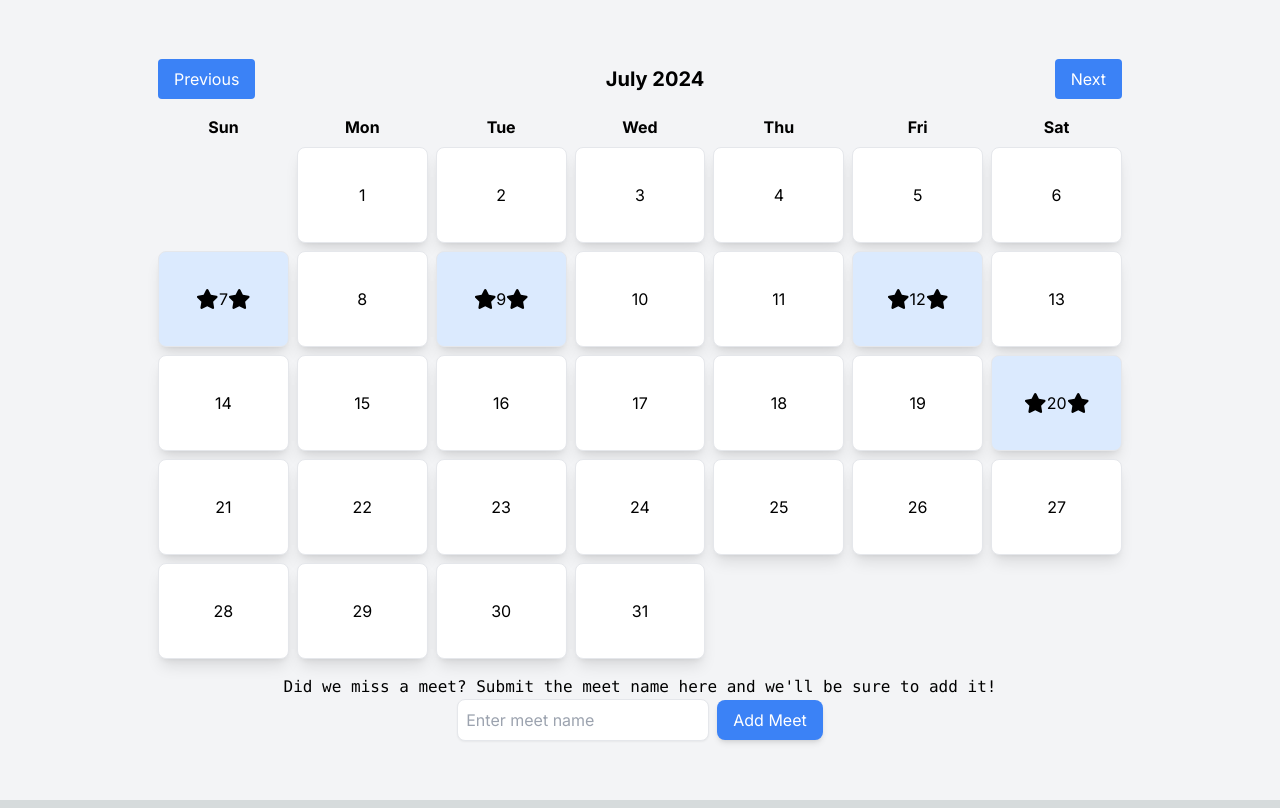
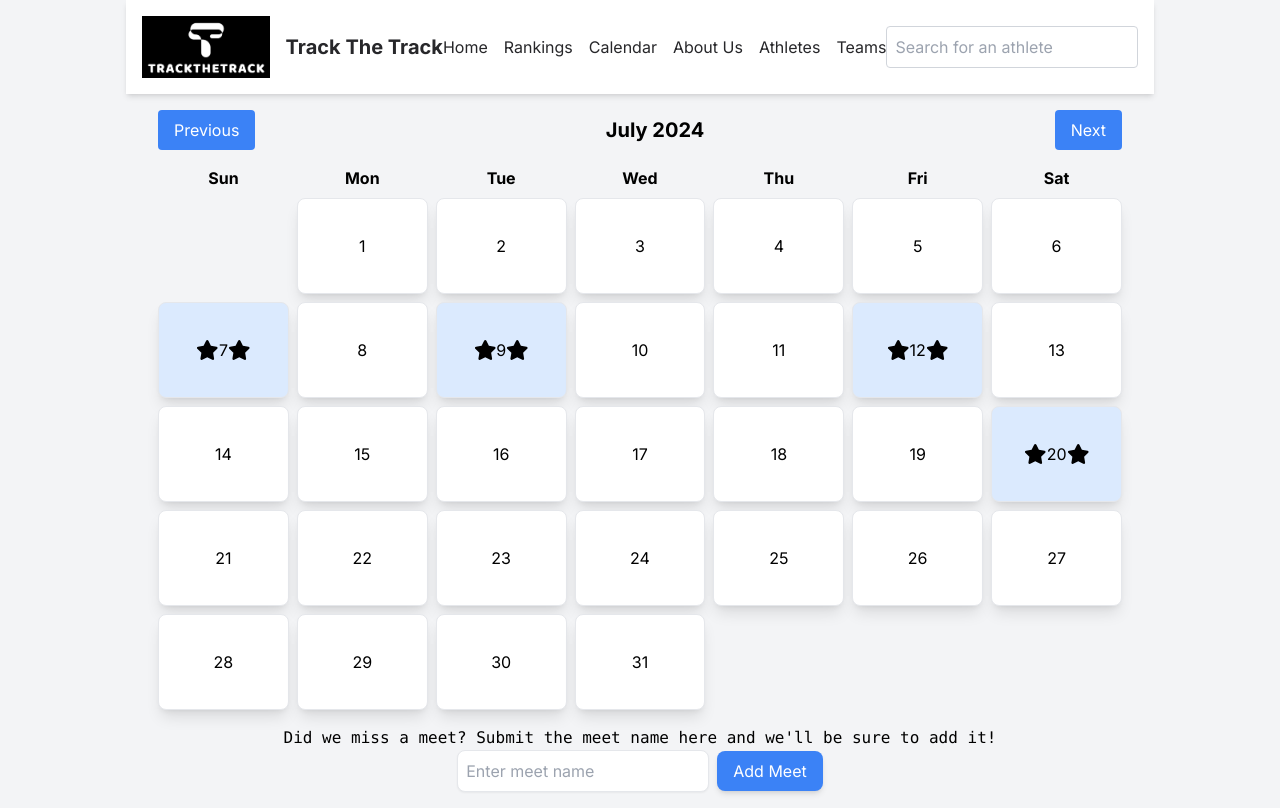
Before and after one commit to sohumgaitonde/trackthetrack, a Next.js app in the folder trackthetrack/: page /calendar2 in a window 1280 px wide. Built offline with nearby package versions, Linux system fonts and the light colour scheme.

Commit message:
Add header to other pages

```diff
--- a/trackthetrack/app/about-us/page.tsx
+++ b/trackthetrack/app/about-us/page.tsx
@@ -28,8 +28,8 @@ const HomePage: React.FC = () => {
   <nav className="flex space-x-4">
     <a href="/" className="text-zinc-800 dark:text-white hover:text-orange-500">Home</a>
     <a href="#" className="text-zinc-800 dark:text-white hover:text-orange-500">Rankings</a>
-    <a href="#" className="text-zinc-800 dark:text-white hover:text-orange-500">Calendar</a>
-    <a href="#" className="text-zinc-800 dark:text-white hover:text-orange-500">About Us</a>
+    <a href="/calendar2" className="text-zinc-800 dark:text-white hover:text-orange-500">Calendar</a>
+    <a href="/about-us" className="text-zinc-800 dark:text-white hover:text-orange-500">About Us</a>
     <a href="#" className="text-zinc-800 dark:text-white hover:text-orange-500">Athletes</a>
     <a href="#" className="text-zinc-800 dark:text-white hover:text-orange-500">Teams</a>
   </nav>
--- a/trackthetrack/app/athletes/teare/page.tsx
+++ b/trackthetrack/app/athletes/teare/page.tsx
@@ -14,6 +14,7 @@ import youtube from "../../../youtube_results.json";
 import spotify from "../../../spotify_search_results.json";
 import results from "../../../cooper.json";
 import Spotify from 'react-spotify-embed';
+import Search from '../../../components/Search';
 
 
 const TearePage: React.FC = () => {
@@ -37,11 +38,33 @@ const TearePage: React.FC = () => {
 
   return (
     <div className="min-h-screen bg-gray-100 p-6">
+      <head>
 
+    <meta name="viewport" content="width=device-width, initial-scale=1.0"/>
+    <script src="https://cdn.tailwindcss.com"></script>
+  </head>
+  <body>
+    <header className="bg-white dark:bg-zinc-800 p-4 shadow-md flex items-center justify-between">
+  <div className="flex items-center space-x-4">
+    <Image src={logo} alt="Logo" width={128} height={128}/>
+    <span className="text-xl font-bold text-zinc-800 dark:text-white">Track The Track</span>
+  </div>
+  <nav className="flex space-x-4">
+    <a href="/" className="text-zinc-800 dark:text-white hover:text-orange-500">Home</a>
+    <a href="#" className="text-zinc-800 dark:text-white hover:text-orange-500">Rankings</a>
+    <a href="/calendar2" className="text-zinc-800 dark:text-white hover:text-orange-500">Calendar</a>
+    <a href="/about-us" className="text-zinc-800 dark:text-white hover:text-orange-500">About Us</a>
+    <a href="#" className="text-zinc-800 dark:text-white hover:text-orange-500">Athletes</a>
+    <a href="#" className="text-zinc-800 dark:text-white hover:text-orange-500">Teams</a>
+  </nav>
+  <div className="relative">
+  <Search />
+  </div>
+</header>
+  </body>
       <div className="container mx-auto p-4">
 
         <div className="flex flex-col items-center bg-white p-6 rounded-lg shadow-lg">
-
             <Image src={athlete_picture} alt="Athlete Photo" className="w-48 h-48 rounded-full mb-4"/>
 
             <div className="text-center mb-4">
@@ -52,9 +75,6 @@ const TearePage: React.FC = () => {
                 Follow on Instagram
             </a>
         </div>
-
-
-
       </div>
 
       <header className="mb-12">
--- a/trackthetrack/app/calendar2/page.tsx
+++ b/trackthetrack/app/calendar2/page.tsx
@@ -1,7 +1,10 @@
 "use client";
 
 import React, { useState } from 'react';
+import Image from 'next/image';
 import Calendar from '../../components/Calendar2';
+import logo from '../assets/ttt1.png';
+import Search from '../../components/Search';
 
 const CalendarPage = () => {
 //   return (
@@ -28,6 +31,30 @@ const CalendarPage = () => {
 
   return (
     <div className="min-h-screen bg-gray-100 flex flex-col items-center justify-center">
+      <head>
+
+    <meta name="viewport" content="width=device-width, initial-scale=1.0"/>
+    <script src="https://cdn.tailwindcss.com"></script>
+  </head>
+  <body>
+    <header className="bg-white dark:bg-zinc-800 p-4 shadow-md flex items-center justify-between">
+  <div className="flex items-center space-x-4">
+    <Image src={logo} alt="Logo" width={128} height={128}/>
+    <span className="text-xl font-bold text-zinc-800 dark:text-white">Track The Track</span>
+  </div>
+  <nav className="flex space-x-4">
+    <a href="/" className="text-zinc-800 dark:text-white hover:text-orange-500">Home</a>
+    <a href="#" className="text-zinc-800 dark:text-white hover:text-orange-500">Rankings</a>
+    <a href="/calendar2" className="text-zinc-800 dark:text-white hover:text-orange-500">Calendar</a>
+    <a href="/about-us" className="text-zinc-800 dark:text-white hover:text-orange-500">About Us</a>
+    <a href="#" className="text-zinc-800 dark:text-white hover:text-orange-500">Athletes</a>
+    <a href="#" className="text-zinc-800 dark:text-white hover:text-orange-500">Teams</a>
+  </nav>
+  <div className="relative">
+  <Search />
+  </div>
+</header>
+  </body>
       <Calendar />
       <h1 className="text-black font-mono"> Did we miss a meet? Submit the meet name here and we'll be sure to add it!</h1>
       <form onSubmit={handleSubmit} className="mb-4">
--- a/trackthetrack/app/page.tsx
+++ b/trackthetrack/app/page.tsx
@@ -41,7 +41,7 @@ const HomePage: React.FC = () => {
   <nav className="flex space-x-4">
     <a href="#" className="text-zinc-800 dark:text-white hover:text-orange-500">Home</a>
     <a href="#" className="text-zinc-800 dark:text-white hover:text-orange-500">Rankings</a>
-    <a href="#" className="text-zinc-800 dark:text-white hover:text-orange-500">Calendar</a>
+    <a href="/calendar2" className="text-zinc-800 dark:text-white hover:text-orange-500">Calendar</a>
     <a href="/about-us" className="text-zinc-800 dark:text-white hover:text-orange-500">About Us</a>
     <a href="#" className="text-zinc-800 dark:text-white hover:text-orange-500">Athletes</a>
     <a href="#" className="text-zinc-800 dark:text-white hover:text-orange-500">Teams</a>
```
